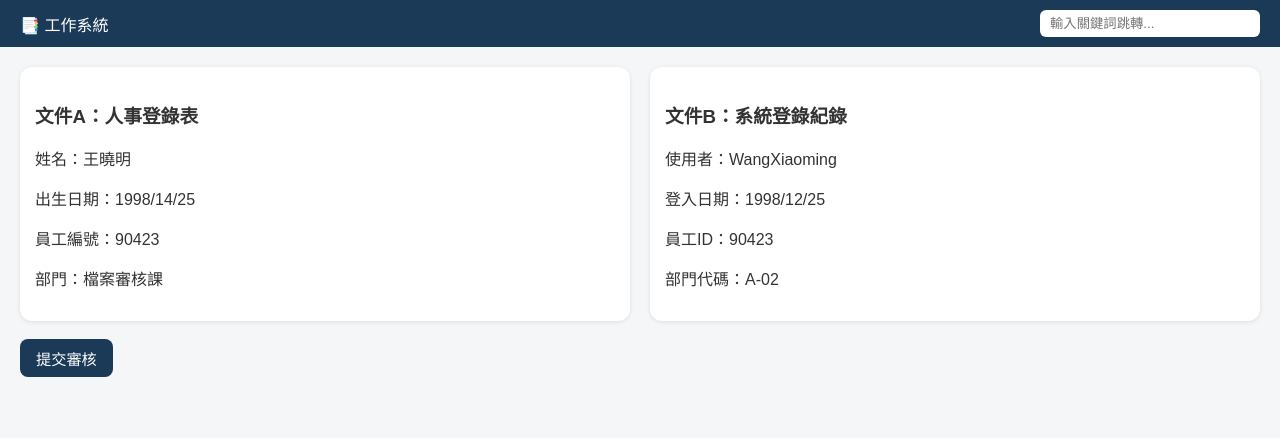
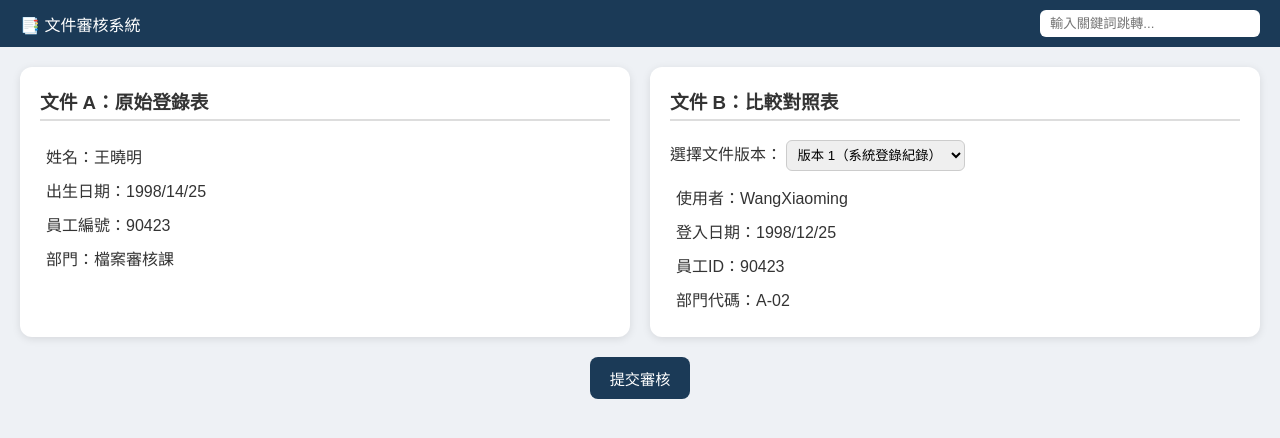
Before and after one commit to AkaBokuAka/office-arg-game, a plain HTML site: page work.html in a window 1280 px wide. Drawn offline with Linux system fonts and the light colour scheme.

Commit message:
Update work.html

```diff
--- a/work.html
+++ b/work.html
@@ -2,36 +2,77 @@
 <html lang="zh-Hant">
 <head>
   <meta charset="UTF-8">
-  <title>工作系統 - 文件審核介面</title>
+  <title>文件審核系統 - 工作介面</title>
   <link rel="stylesheet" href="style.css">
   <script src="script.js" defer></script>
   <style>
+    body {
+      background-color: #eef1f5;
+    }
+
     .workspace {
       display: flex;
       gap: 20px;
       flex-wrap: wrap;
+      justify-content: space-between;
     }
-    .doc {
+
+    .panel {
+      background: white;
+      border-radius: 12px;
+      box-shadow: 0 2px 8px rgba(0,0,0,0.1);
+      padding: 20px;
       flex: 1;
-      background: white;
-      padding: 15px;
-      border-radius: 12px;
-      box-shadow: 0 1px 4px rgba(0,0,0,0.1);
-      min-width: 250px;
+      min-width: 300px;
     }
-    .doc p:hover {
-      background: #eef;
+
+    .panel h3 {
+      margin-top: 0;
+      border-bottom: 2px solid #ddd;
+      padding-bottom: 5px;
+    }
+
+    .doc-line {
+      padding: 4px 6px;
+      margin: 2px 0;
+      border-radius: 6px;
+      transition: 0.2s;
+    }
+
+    .doc-line:hover {
+      background: #f0f4ff;
       cursor: pointer;
     }
-    .clicked {
-      color: red;
+
+    .marked {
+      background: #ffecec;
+      color: #c00;
       text-decoration: line-through;
+    }
+
+    select {
+      padding: 6px;
+      border-radius: 6px;
+      border: 1px solid #ccc;
+    }
+
+    #submitBtn {
+      display: block;
+      margin: 20px auto;
+      padding: 10px 20px;
+      border-radius: 8px;
+    }
+
+    @media (max-width: 700px) {
+      .workspace {
+        flex-direction: column;
+      }
     }
   </style>
 </head>
 <body>
 <header>
-  <div>📑 工作系統</div>
+  <div>📑 文件審核系統</div>
   <form onsubmit="handleSearch(event)">
     <input id="searchInput" type="text" placeholder="輸入關鍵詞跳轉...">
   </form>
@@ -39,36 +80,81 @@
 
 <main>
   <div class="workspace">
-    <div class="doc" id="docA">
-      <h3>文件A：人事登錄表</h3>
-      <p onclick="toggleMark(this)">姓名：王曉明</p>
-      <p onclick="toggleMark(this)">出生日期：1998/14/25</p>
-      <p onclick="toggleMark(this)">員工編號：90423</p>
-      <p onclick="toggleMark(this)">部門：檔案審核課</p>
+    <!-- 左側文件A -->
+    <div class="panel">
+      <h3>文件 A：原始登錄表</h3>
+      <div id="docA">
+        <p class="doc-line" onclick="toggleMark(this)">姓名：王曉明</p>
+        <p class="doc-line" onclick="toggleMark(this)">出生日期：1998/14/25</p>
+        <p class="doc-line" onclick="toggleMark(this)">員工編號：90423</p>
+        <p class="doc-line" onclick="toggleMark(this)">部門：檔案審核課</p>
+      </div>
     </div>
 
-    <div class="doc" id="docB">
-      <h3>文件B：系統登錄紀錄</h3>
-      <p onclick="toggleMark(this)">使用者：WangXiaoming</p>
-      <p onclick="toggleMark(this)">登入日期：1998/12/25</p>
-      <p onclick="toggleMark(this)">員工ID：90423</p>
-      <p onclick="toggleMark(this)">部門代碼：A-02</p>
+    <!-- 右側切換文件 -->
+    <div class="panel">
+      <h3>文件 B：比較對照表</h3>
+      <label for="fileSelect">選擇文件版本：</label>
+      <select id="fileSelect" onchange="switchDoc(this.value)">
+        <option value="ver1">版本 1（系統登錄紀錄）</option>
+        <option value="ver2">版本 2（人事副本）</option>
+        <option value="ver3">版本 3（外部報表）</option>
+      </select>
+
+      <div id="docB" style="margin-top: 10px;">
+        <!-- 文件內容會由JS切換 -->
+      </div>
     </div>
   </div>
 
-  <br>
-  <button onclick="submitWork()">提交審核</button>
+  <button id="submitBtn" onclick="submitWork()">提交審核</button>
 </main>
 
 <script>
-function toggleMark(el) {
-  el.classList.toggle('clicked');
-}
+  const versions = {
+    ver1: [
+      "使用者：WangXiaoming",
+      "登入日期：1998/12/25",
+      "員工ID：90423",
+      "部門代碼：A-02"
+    ],
+    ver2: [
+      "姓名：王小明",
+      "出生日期：1998/12/25",
+      "員工編號：90423",
+      "部門：文件核對部"
+    ],
+    ver3: [
+      "姓名：WANG X.M.",
+      "生日：1998/12/25",
+      "員工代碼：90423",
+      "分組：審核課"
+    ]
+  };
 
-function submitWork() {
-  alert("✅ 工作提交完成。\n今日表現良好，請記下密碼：DAY2BEGIN");
-  window.location.href = "forum.html";
-}
+  function switchDoc(version) {
+    const container = document.getElementById("docB");
+    container.innerHTML = "";
+    versions[version].forEach(line => {
+      const p = document.createElement("p");
+      p.className = "doc-line";
+      p.textContent = line;
+      p.onclick = () => toggleMark(p);
+      container.appendChild(p);
+    });
+  }
+
+  function toggleMark(el) {
+    el.classList.toggle("marked");
+  }
+
+  function submitWork() {
+    alert("✅ 文件提交成功！\n今日工作表現良好。\n請記下明日密碼：DAY2BEGIN");
+    window.location.href = "forum.html";
+  }
+
+  // 初始化顯示版本1
+  switchDoc("ver1");
 </script>
 </body>
 </html>
```
